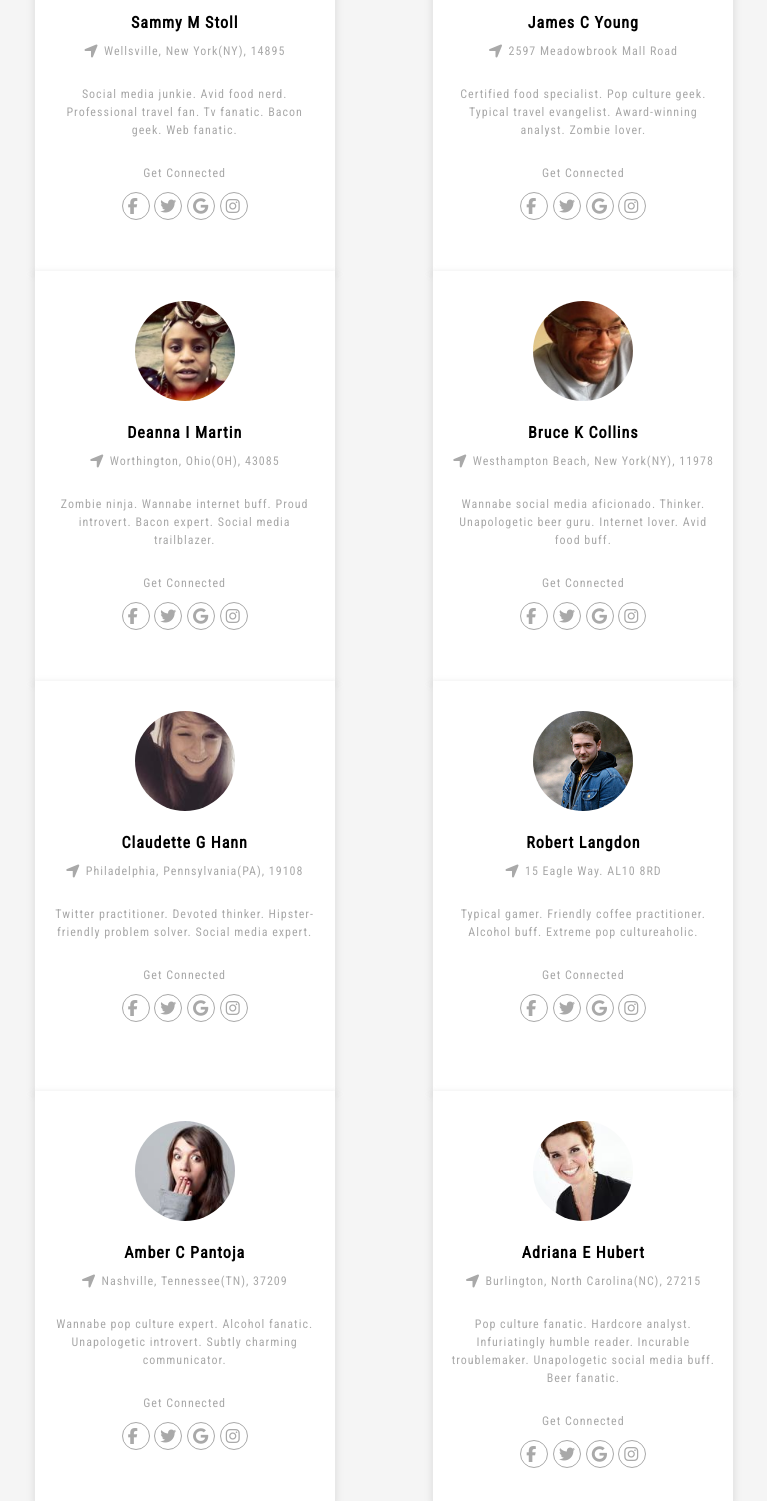
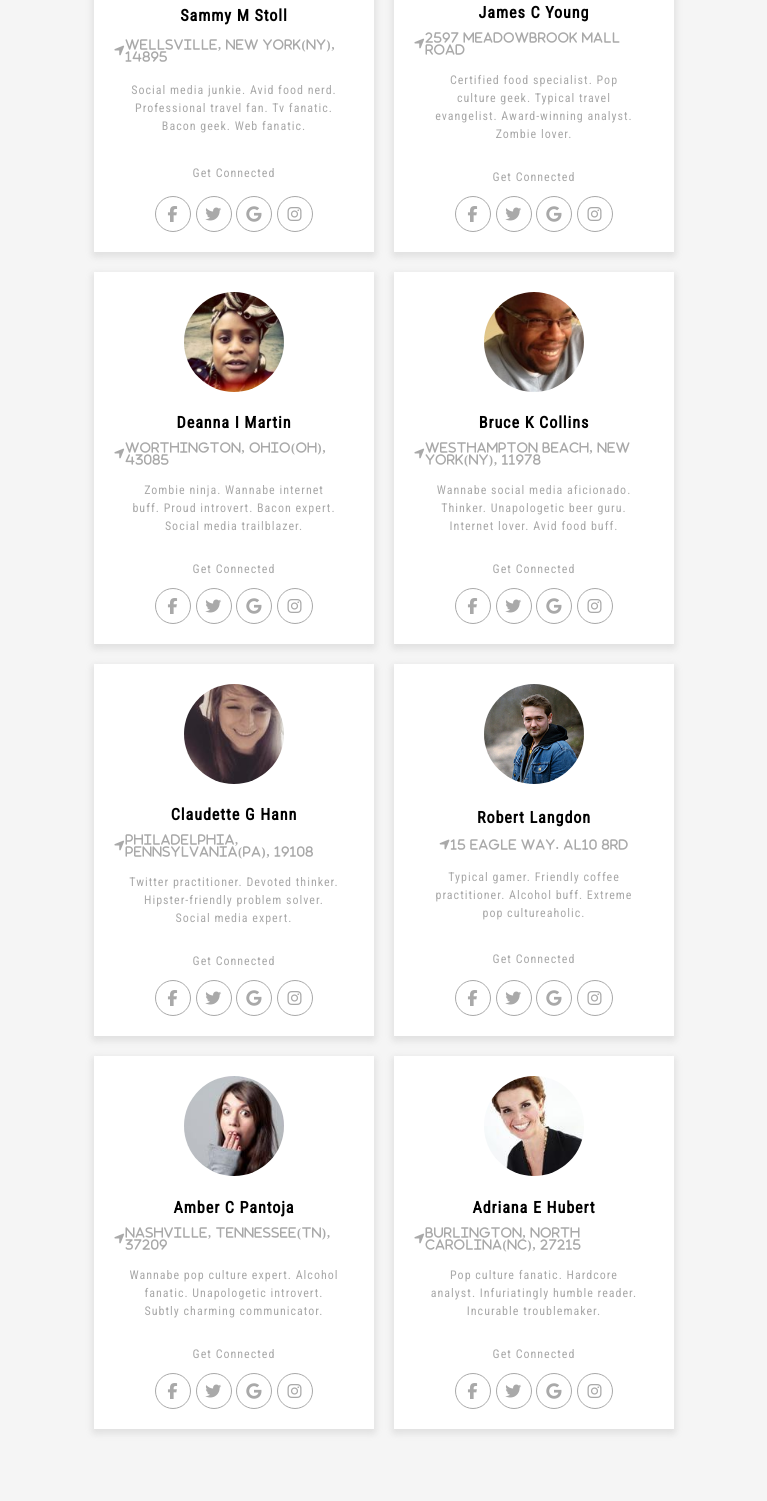
Before and after one commit to libutausk/Flex-Box-Layout-1, a plain HTML site: page index.html in a window 1280 px wide. Shown: the part 320-1821 px from the top of the page, without its empty margins (256-1023 px from the left). After the commit the page ends 1777 px from the top, so only its background shows below. Drawn offline with Linux system fonts and the light colour scheme.

Commit message:
Patvarkyti stiliai, sutrauktas html

```diff
--- a/CSS/style.css
+++ b/CSS/style.css
@@ -30,41 +30,44 @@
 
         .parentBox {
             margin: 0 auto;
-            height: 100vh;
             width: 70vw;
             margin-top: 50px;
             display: flex;
-            justify-content: space-evenly;
-            align-content: space-evenly;
             flex-wrap: wrap;
+            justify-content: center; /* Po to naudosim media query */
+ /*           align-content: space-evenly;Pasalinam, kadangi mums tinka numatytosios flex reiksmes.
+*/
         }
 
         .childBox {
 
-            height: 410px;
-            width: 300px;
+/*            height: 410px; Aukscio nereikia */
+            width: calc((100% / 4) - 20px); /* Pakeiciau is 300px, kad skirtinguose ekranuose neissiderintu elementu vaizdavimas.*/
+            min-width: 280px;
             background-color: #fff;
             box-sizing: border-box;
             -webkit-box-shadow: 0px 3px 6px 2px rgba(201, 201, 			 201, 0.44);
             -moz-box-shadow: 0px 3px 6px 2px rgba(201, 201, 201, 		 0.44);
             box-shadow: 0px 3px 6px 2px rgba(201, 201, 201, 			 0.44);
-        }
-
-        .parentBoxForElements {
             box-sizing: border-box;
             display: flex;
             flex-direction: column;
+            justify-content: space-between;
             align-items: center;
-            margin-top: 30px;
+            margin: 0 10px 20px; /* tarpai tarp korteliu. Panaudojam margin, vietoj space evenly ar space between, kad islaykytu proporcija slankiojant*/
+            padding: 20px;
+
         }
-
         .socialIcons {
-            width: 16px;
-            height: 16px;
+            width: 24px;
+            height: 24px;
             padding: 5px;
             border: 1px solid darkgrey;
             border-radius: 50%;
             color: darkgrey;
+            display: inline-flex;
+            justify-content: center;
+            align-items: center;
         }
 
         .textAbout {
@@ -73,13 +76,10 @@
             line-height: 150%;
         }
 
-        .locationIcon {
-            width: 20px;
+        .location {
             color: darkgrey;
-        }
-
-        .location {
             display: flex;
             align-items: center;
-
+            font-size: 12px;
+            margin-top: 10px;
         }
--- a/index.html
+++ b/index.html
@@ -2,9 +2,10 @@
 <html lang="en">
 <head>
     <meta charset="UTF-8">
-    <link rel="stylesheet" href="css/style.css">
+    <meta name="viewport" content="width=device-width, initial-scale=1.0">
     <link href="https://fonts.googleapis.com/css2?family=Roboto+Condensed:wght@300;400&display=swap" rel="stylesheet">
     <script src="https://kit.fontawesome.com/a251cbd785.js" crossorigin="anonymous"></script>
+    <link rel="stylesheet" href="css/style.css">
     <title>9. Flex-Box Layout (1)</title>
 </head>
 <body>
@@ -16,14 +17,9 @@
         <!-- Dezute, parent elementas, kurioje talpinsiu pavienes 8 vnt. dezuciu -->
         <div class="childBox">
             <!-- Paviene dezute, child elementas. Joje talpinsiu kita parent DIV, kuriame talpinsiu elementus - Img, H4, P, i -->
-            <div class="parentBoxForElements">
             <img src="profile-images/17.jpg">
             <h4>Sammy M Stoll</h4>
-                <div class="location">
-                    <i class="fas fa-location-arrow locationIcon"></i>
-                    <p>Wellsville, New York(NY), 14895</p>
-                </div>
-
+            <i class="fas fa-location-arrow location">Wellsville, New York(NY), 14895</i>
             <p class="textAbout">Social media junkie. Avid food nerd. Professional travel fan. Tv fanatic. Bacon geek. Web fanatic.</p>
             <p>Get Connected</p>
             <div>
@@ -33,15 +29,10 @@
                 <i class="fab fa-instagram socialIcons"></i>
             </div>
         </div>
-        </div>
         <div class="childBox">
-            <div class="parentBoxForElements">
             <img src="profile-images/46.jpg">
             <h4>James C Young</h4>
-                <div class="location">
-                    <i class="fas fa-location-arrow locationIcon"></i>
-                    <p>2597 Meadowbrook Mall Road</p>
-                </div>
+            <i class="fas fa-location-arrow location">2597 Meadowbrook Mall Road</i>
             <p class="textAbout">Certified food specialist. Pop culture geek. Typical travel evangelist. Award-winning analyst. Zombie lover.</p>
             <p>Get Connected</p>
             <div>
@@ -51,15 +42,11 @@
                 <i class="fab fa-instagram socialIcons"></i>
             </div>
         </div>
-        </div>
         <div class="childBox">
-            <div class="parentBoxForElements">
+
             <img src="profile-images/16.jpg">
             <h4>Deanna I Martin</h4>
-                <div class="location">
-                    <i class="fas fa-location-arrow locationIcon"></i>
-                    <p>Worthington, Ohio(OH), 43085</p>
-                </div>
+            <i class="fas fa-location-arrow location">Worthington, Ohio(OH), 43085</i>
             <p class="textAbout">Zombie ninja. Wannabe internet buff. Proud introvert. Bacon expert. Social media trailblazer.</p>
             <p>Get Connected</p>
             <div>
@@ -69,15 +56,10 @@
                 <i class="fab fa-instagram socialIcons"></i>
             </div>
         </div>
-        </div>
         <div class="childBox">
-            <div class="parentBoxForElements">
             <img src="profile-images/55.jpg">
             <h4>Bruce K Collins</h4>
-                <div class="location">
-                    <i class="fas fa-location-arrow locationIcon"></i>
-                    <p>Westhampton Beach, New York(NY), 11978</p>
-                </div>
+            <i class="fas fa-location-arrow location">Westhampton Beach, New York(NY), 11978</i>
             <p class="textAbout">Wannabe social media aficionado. Thinker. Unapologetic beer guru. Internet lover. Avid food buff.</p>
             <p>Get Connected</p>
             <div>
@@ -87,15 +69,10 @@
                 <i class="fab fa-instagram socialIcons"></i>
             </div>
         </div>
-        </div>
         <div class="childBox">
-            <div class="parentBoxForElements">
             <img src="profile-images/34.jpg">
             <h4>Claudette G Hann</h4>
-                <div class="location">
-                    <i class="fas fa-location-arrow locationIcon"></i>
-                    <p>Philadelphia, Pennsylvania(PA), 19108</p>
-                </div>
+            <i class="fas fa-location-arrow location">Philadelphia, Pennsylvania(PA), 19108</i>
             <p class="textAbout">Twitter practitioner. Devoted thinker. Hipster-friendly problem solver. Social media expert.</p>
             <p>Get Connected</p>
             <div>
@@ -105,15 +82,10 @@
                 <i class="fab fa-instagram socialIcons"></i>
             </div>
         </div>
-        </div>
         <div class="childBox">
-            <div class="parentBoxForElements">
             <img src="profile-images/51.jpg">
             <h4>Robert Langdon</h4>
-                <div class="location">
-                    <i class="fas fa-location-arrow locationIcon"></i>
-                    <p>15 Eagle Way. AL10 8RD</p>
-                </div>
+            <i class="fas fa-location-arrow location">15 Eagle Way. AL10 8RD</i>
             <p class="textAbout">Typical gamer. Friendly coffee practitioner. Alcohol buff. Extreme pop cultureaholic.</p>
             <p>Get Connected</p>
             <div>
@@ -123,15 +95,10 @@
                 <i class="fab fa-instagram socialIcons"></i>
             </div>
         </div>
-        </div>
         <div class="childBox">
-            <div class="parentBoxForElements">
             <img src="profile-images/21.jpg">
             <h4>Amber C Pantoja</h4>
-                <div class="location">
-                    <i class="fas fa-location-arrow locationIcon"></i>
-                    <p>Nashville, Tennessee(TN), 37209</p>
-                </div>
+            <i class="fas fa-location-arrow location">Nashville, Tennessee(TN), 37209</i>
             <p class="textAbout">Wannabe pop culture expert. Alcohol fanatic. Unapologetic introvert. Subtly charming communicator.</p>
             <p>Get Connected</p>
             <div>
@@ -141,16 +108,11 @@
                 <i class="fab fa-instagram socialIcons"></i>
             </div>
         </div>
-        </div>
         <div class="childBox">
-            <div class="parentBoxForElements">
             <img src="profile-images/23.jpg">
             <h4>Adriana E Hubert</h4>
-                <div class="location">
-                    <i class="fas fa-location-arrow locationIcon"></i>
-                    <p>Burlington, North Carolina(NC), 27215</p>
-                </div>
-                <p class="textAbout">Pop culture fanatic. Hardcore analyst. Infuriatingly humble reader. Incurable troublemaker. Unapologetic social media buff. Beer fanatic.</p>
+            <i class="fas fa-location-arrow location">Burlington, North Carolina(NC), 27215</i>
+            <p class="textAbout">Pop culture fanatic. Hardcore analyst. Infuriatingly humble reader. Incurable troublemaker.</p>
             <p>Get Connected</p>
             <div>
                 <i class="fab fa-facebook-f socialIcons"></i>
@@ -158,8 +120,9 @@
                 <i class="fab fa-google socialIcons"></i>
                 <i class="fab fa-instagram socialIcons"></i>
             </div>
-            </div>
+
         </div>
     </div>
 </body>
+
 </html>
```
Lines whose indentation alone changed are shown as unchanged.
